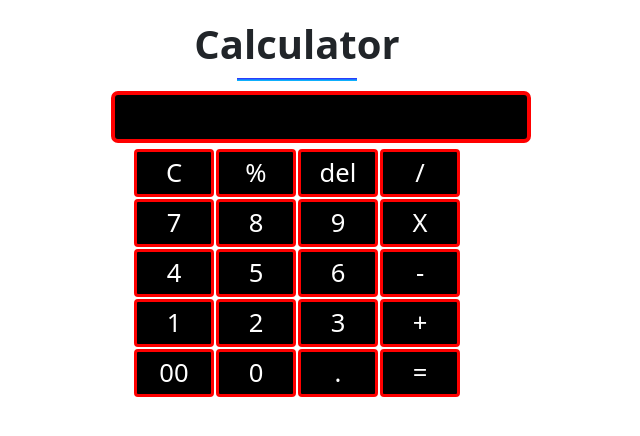
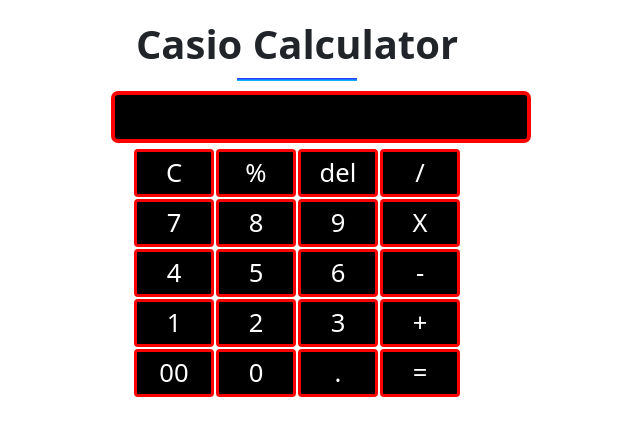
Before and after one commit to rushi-rgb/Basic-App, a plain HTML site: page index.html in a window 1280 px wide. Shown: the whole page, without its empty margins (343-983 px from the left). Drawn offline with nearby package versions, Linux system fonts and the light colour scheme.

Commit message:
Update index.html

```diff
--- a/index.html
+++ b/index.html
@@ -17,7 +17,7 @@
 
 <div class="container mx-auto">
 
-    <h1><b>Calculator </b> </h1>
+    <h1><b>Casio Calculator </b> </h1>
 <div class="col-md-4"></div>
     <div class="col-md-4 ">
 
```
